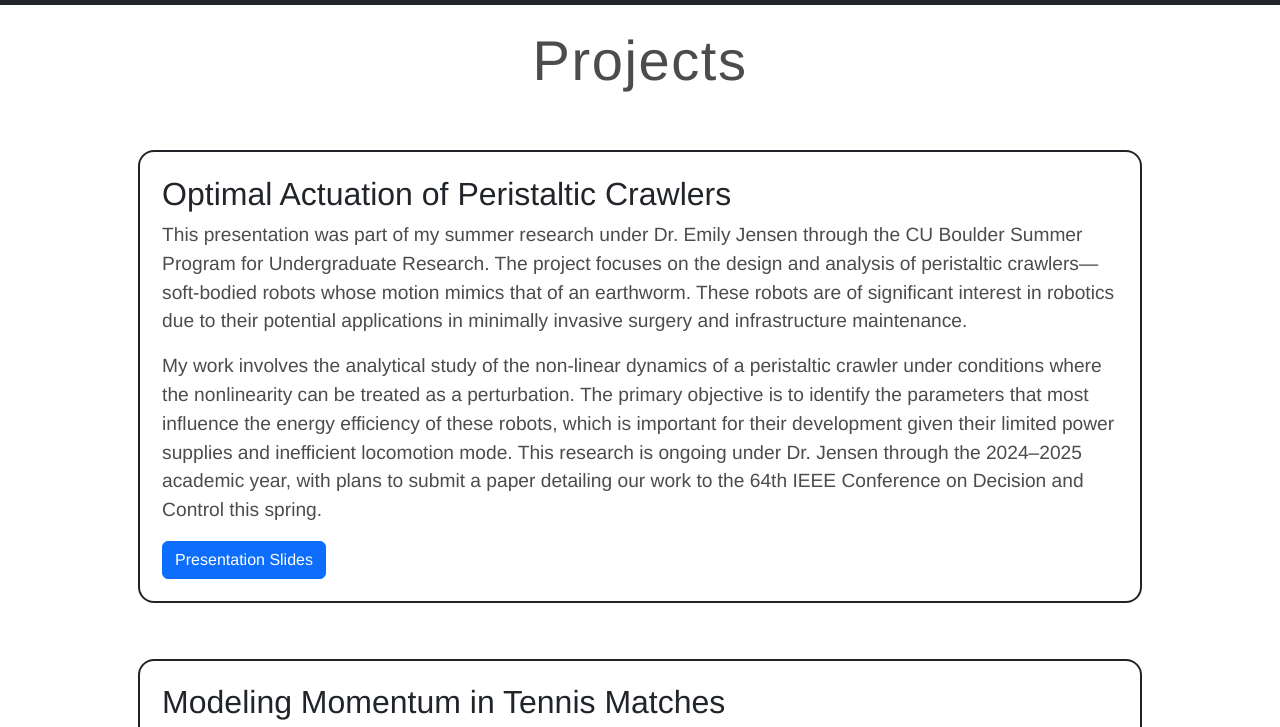
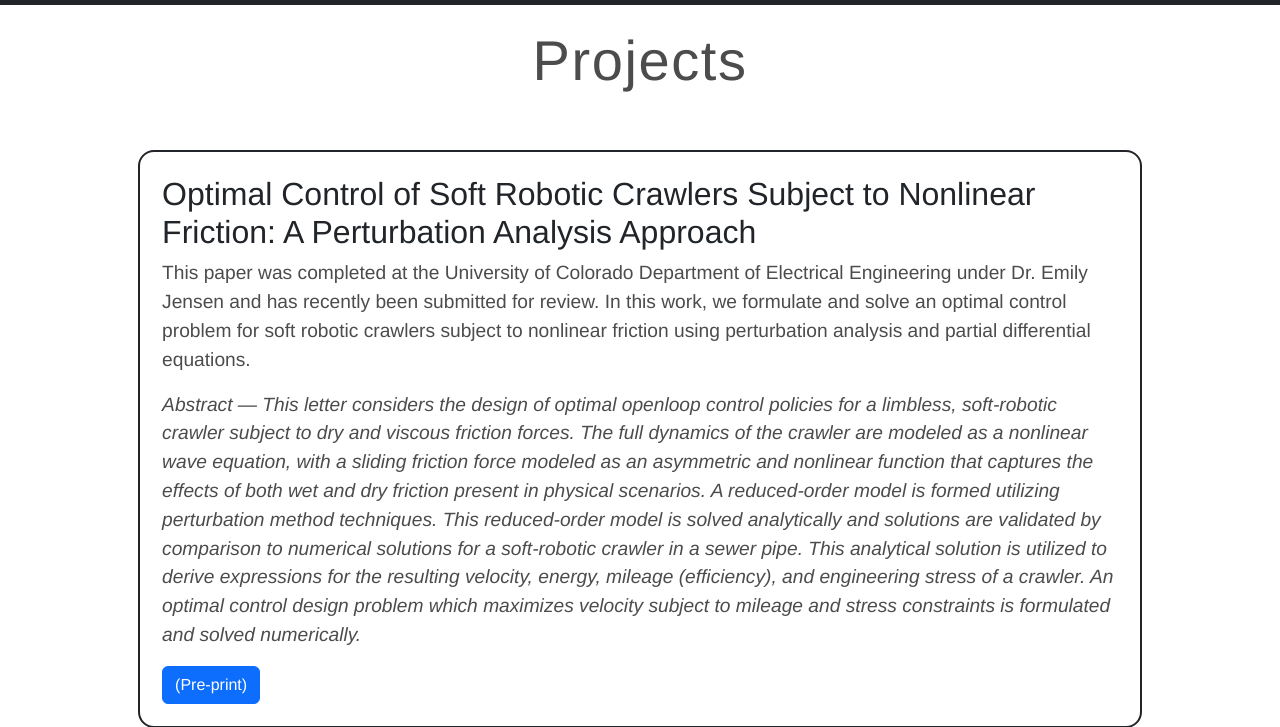
Before and after one commit to JGAndrew2022/jgandrew2022.github.io, a plain HTML site: page projects.html in a window 1280 px wide. Shown: the part 67-794 px from the top of the page. Drawn offline with nearby package versions, Linux system fonts and the light colour scheme.

Commit message:
add preprint of paper

```diff
--- a/projects.html
+++ b/projects.html
@@ -54,11 +54,27 @@
 
   <!-- Paper Cards -->
   <div class="paper-card">
-    <h2>Optimal Actuation of Peristaltic Crawlers</h2>
-    <p>This presentation was part of my summer research under Dr. Emily Jensen through the CU Boulder Summer Program for Undergraduate Research. The project focuses on the design and analysis of peristaltic crawlers—soft-bodied robots whose motion mimics that of an earthworm. These robots are of significant interest in robotics due to their potential applications in minimally invasive surgery and infrastructure maintenance. </p>
+    <h2>Optimal Control of Soft Robotic Crawlers Subject to Nonlinear Friction:
+      A Perturbation Analysis Approach</h2>
+    <p>This paper was completed at the University of Colorado Department of Electrical Engineering under Dr. Emily Jensen and has recently been submitted for review. In this work, we formulate and solve an optimal control problem for soft robotic crawlers subject to nonlinear friction using perturbation analysis and partial differential equations. <br />
 
-    <p>My work involves the analytical study of the non-linear dynamics of a peristaltic crawler under conditions where the nonlinearity can be treated as a perturbation. The primary objective is to identify the parameters that most influence the energy efficiency of these robots, which is important for their development given their limited power supplies and inefficient locomotion mode. This research is ongoing under Dr. Jensen through the 2024–2025 academic year, with plans to submit a paper detailing our work to the 64th IEEE Conference on Decision and Control this spring.</p>
-    <a href="resources/pdfs/AndrewGustySPUR2024.pdf" class="btn btn-primary" target=”_blank”>Presentation Slides</a>
+    </p>
+    <p><em>
+      Abstract — This letter considers the design of optimal openloop control policies for a limbless, soft-robotic crawler subject
+      to dry and viscous friction forces. The full dynamics of the
+      crawler are modeled as a nonlinear wave equation, with a
+      sliding friction force modeled as an asymmetric and nonlinear
+      function that captures the effects of both wet and dry friction
+      present in physical scenarios. A reduced-order model is formed
+      utilizing perturbation method techniques. This reduced-order
+      model is solved analytically and solutions are validated by
+      comparison to numerical solutions for a soft-robotic crawler
+      in a sewer pipe. This analytical solution is utilized to derive expressions for the resulting velocity, energy, mileage (efficiency),
+      and engineering stress of a crawler. An optimal control design
+      problem which maximizes velocity subject to mileage and stress
+      constraints is formulated and solved numerically.
+    </em></p>
+    <a href="resources/pdfs/AGusty-PeristalticControl-03172025.pdf" class="btn btn-primary" target=”_blank”>(Pre-print)</a>
 </div>
 
   <div class="paper-card">
```
Also changed, not shown: 1 other file.
